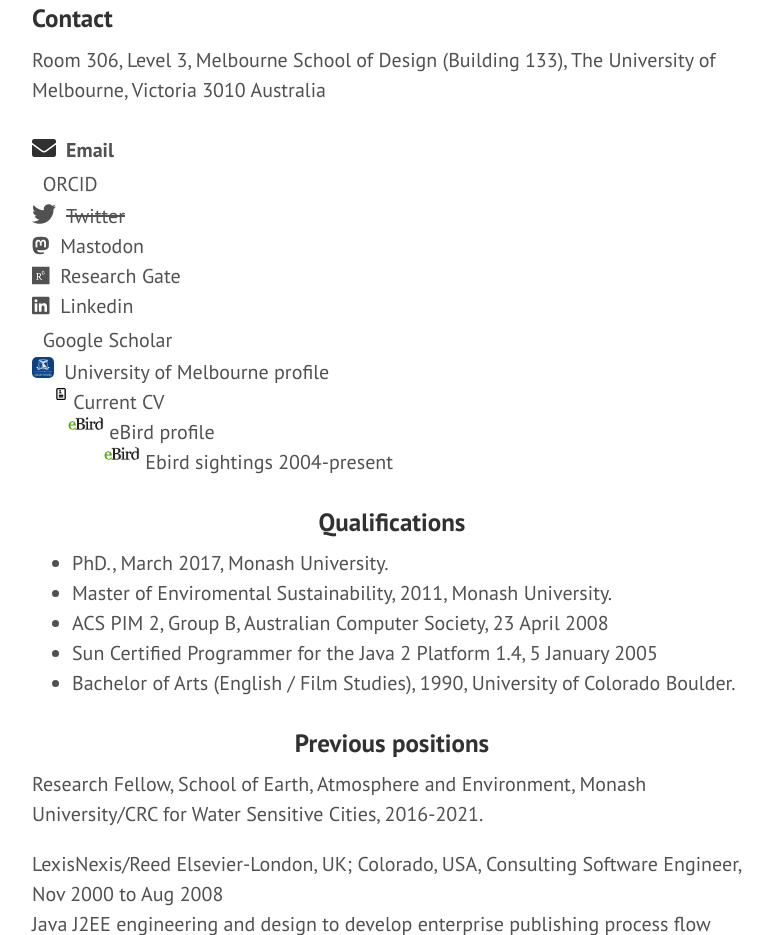
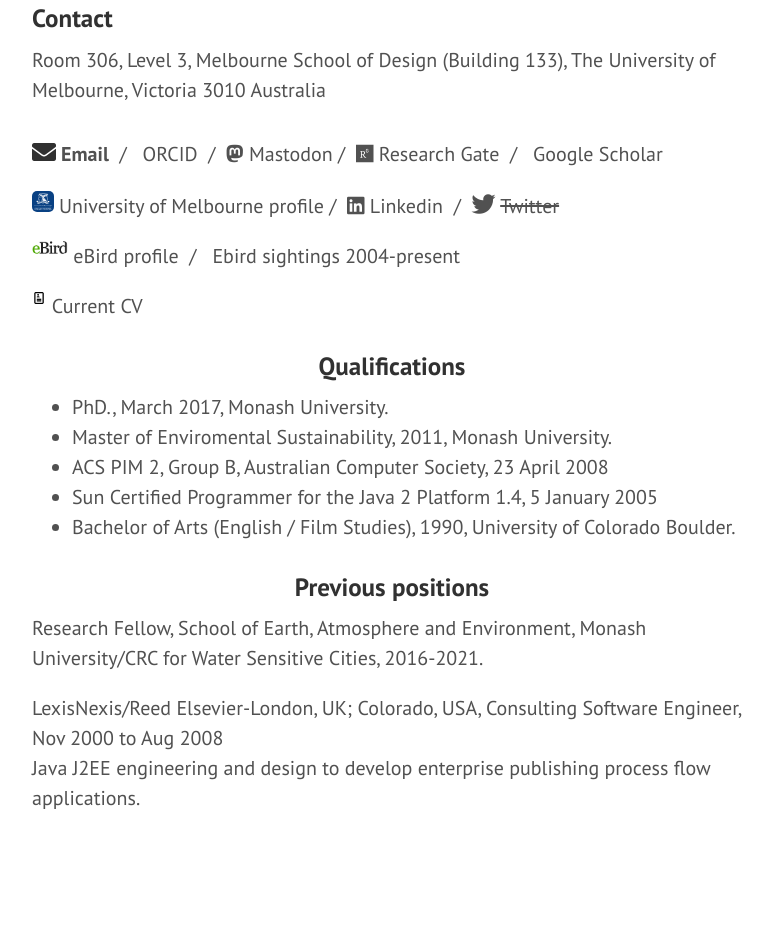
Before and after one commit to mothlight/mothlight.github.io, a plain HTML site: page index.html in a window 1280 px wide. Shown: the part 1733-2668 px from the top of the page, without its empty margins (428-1201 px from the left). Drawn offline with Linux system fonts and the light colour scheme; some icons are missing.

Commit message:
reformat links

```diff
--- a/index.html
+++ b/index.html
@@ -131,19 +131,33 @@ Building on a background in software engineering and urban climates, Dr. Kerry N
 Room 306, Level 3, Melbourne School of Design (Building 133), The University of Melbourne, Victoria 3010 Australia
 
 <br>
+<br>
+<p><strong> <i class="fas fa-envelope" style="font-size: 1.2em" aria-hidden="true"></i><a href="mailto:kerry.nice@unimelb.edu.au" title="Email" target="_blank" style="color:#515151;">&nbsp;Email</a></strong>  &nbsp;/&nbsp;
 
-<br><strong> <i class="fas fa-envelope" style="font-size: 1.2em" aria-hidden="true"></i><a href="mailto:kerry.nice@unimelb.edu.au" title="Email" target="_blank" style="color:#515151;">&nbsp;&nbsp;Email</a></strong>
-<br><a href="https://orcid.org/0000-0001-6102-1292" title="ORCID" target="_blank" style="color:#515151;"><i class="ai ai-orcid ai-3x" style="font-size: 1.2em" aria-hidden="true"></i>&nbsp;&nbsp;ORCID</a>
-<br><a href="https://twitter.com/mothlight" title="Twitter" target="_blank" style="color:#515151;"><i class="fab fa-twitter" style="font-size: 1.2em" aria-hidden="true"></i>&nbsp;&nbsp;<strike>Twitter</strike></a>
-<br><a rel="me" href="https://fediscience.org/web/@mothlight" target="_blank" style="color:#515151;"><i class="fab fa-mastodon" style="font-size:1em"></i>&nbsp;&nbsp;Mastodon</a>
-<br><a href="https://www.researchgate.net/profile/Kerry_Nice" target="_blank" style="color:#515151;"><i class="fab fa-researchgate"></i>&nbsp;&nbsp;Research Gate</a>
-<br><a href="https://www.linkedin.com/in/kerrynice/" target="_blank" style="color:#515151;"><i class="fab fa-linkedin"></i>&nbsp;&nbsp;Linkedin<br></a>
-<a href="https://scholar.google.com/citations?authuser=1&user=e1WoO3EAAAAJ" title="Google Scholar" target="_blank" style="color:#515151;"><i class="ai ai-google-scholar-square ai-3x" style="font-size: 1.2em" aria-hidden="true"></i>&nbsp;&nbsp;Google Scholar</a>
-<br><a href="https://www.findanexpert.unimelb.edu.au/display/person793479" target="_blank" style="color:#515151;"><img width="3%" height="3%" src="logo-with-padding.svg" align="left">&nbsp;&nbsp;University of Melbourne profile</a>
-<br><a href="KerryNiceResume_2024_4pg.pdf" target="_blank" style="color:#515151;"><img align="left" width="2%" height="2%"  src="images/icons8-resume-24.png">&nbsp;Current CV</a>
-<br><a href="https://ebird.org/profile/MTE1MDYyNA/world" target="_blank" style="color:#515151;"><img align="left" width="5%" height="5%"  src="KerryNice-eBird_.png">&nbsp;eBird profile</a>
-<br><a href="https://mothlight.github.io/Ebird/ebird.html" target="_blank" style="color:#515151;"><img align="left" width="5%" height="5%"  src="KerryNice-eBird_.png">&nbsp;Ebird sightings 2004-present</a>
+<a href="https://orcid.org/0000-0001-6102-1292" title="ORCID" target="_blank" style="color:#515151;"><i class="ai ai-orcid ai-3x" style="font-size: 1.2em" aria-hidden="true"></i>&nbsp;ORCID</a> &nbsp;/&nbsp;
 
+<a rel="me" href="https://fediscience.org/web/@mothlight" target="_blank" style="color:#515151;"><i class="fab fa-mastodon" style="font-size:1em"></i>&nbsp;Mastodon</a>&nbsp;/&nbsp;
+
+<a href="https://www.researchgate.net/profile/Kerry_Nice" target="_blank" style="color:#515151;"><i class="fab fa-researchgate"></i>&nbsp;Research Gate</a> &nbsp;/&nbsp;
+
+<a href="https://scholar.google.com/citations?authuser=1&user=e1WoO3EAAAAJ" title="Google Scholar" target="_blank" style="color:#515151;"><i class="ai ai-google-scholar-square ai-3x" style="font-size: 1.2em" aria-hidden="true"></i>&nbsp;Google Scholar</a>
+
+<p><a href="https://www.findanexpert.unimelb.edu.au/display/person793479" target="_blank" style="color:#515151;"><img width="3%" height="3%" src="logo-with-padding.svg" align="left">&nbsp;University of Melbourne profile</a>&nbsp;/&nbsp;
+
+<a href="https://www.linkedin.com/in/kerrynice/" target="_blank" style="color:#515151;"><i class="fab fa-linkedin"></i>&nbsp;Linkedin</a> &nbsp;/&nbsp;
+
+<a href="https://twitter.com/mothlight" title="Twitter" target="_blank" style="color:#515151;"><i class="fab fa-twitter" style="font-size: 1.2em" aria-hidden="true"></i>&nbsp;<strike>Twitter</strike></a>
+
+<p><a href="https://ebird.org/profile/MTE1MDYyNA/world" target="_blank" style="color:#515151;"><img align="left" width="5%" height="5%"  src="KerryNice-eBird_.png">&nbsp;eBird profile</a> &nbsp;/&nbsp;
+<a href="https://mothlight.github.io/Ebird/ebird.html" target="_blank" style="color:#515151;">&nbsp;Ebird sightings 2004-present</a>
+
+<p><a href="KerryNiceResume_2024_4pg.pdf" target="_blank" style="color:#515151;"><img align="left" width="2%" height="2%"  src="images/icons8-resume-24.png">&nbsp;Current CV</a>
+
+
+
+<br>
+
+<p>
 
 <center><h3>Qualifications</h3></center>
 
```
